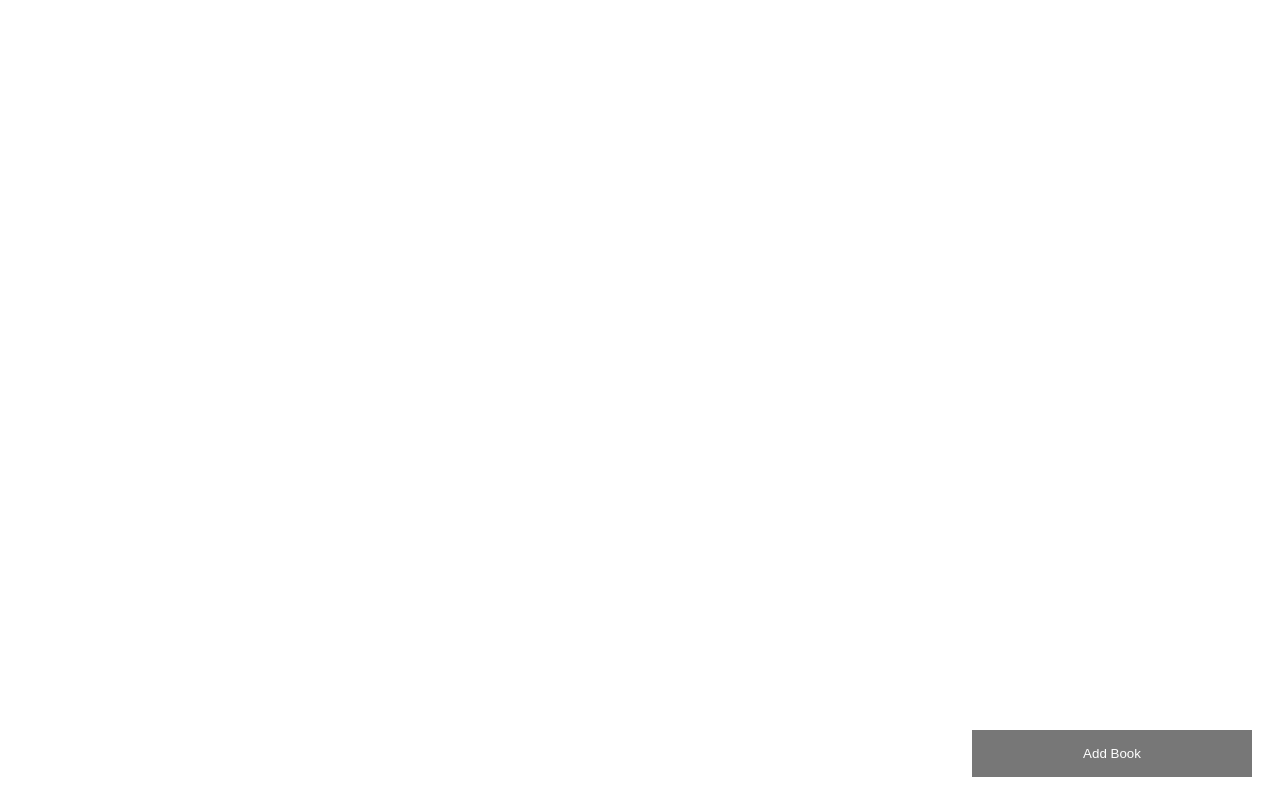
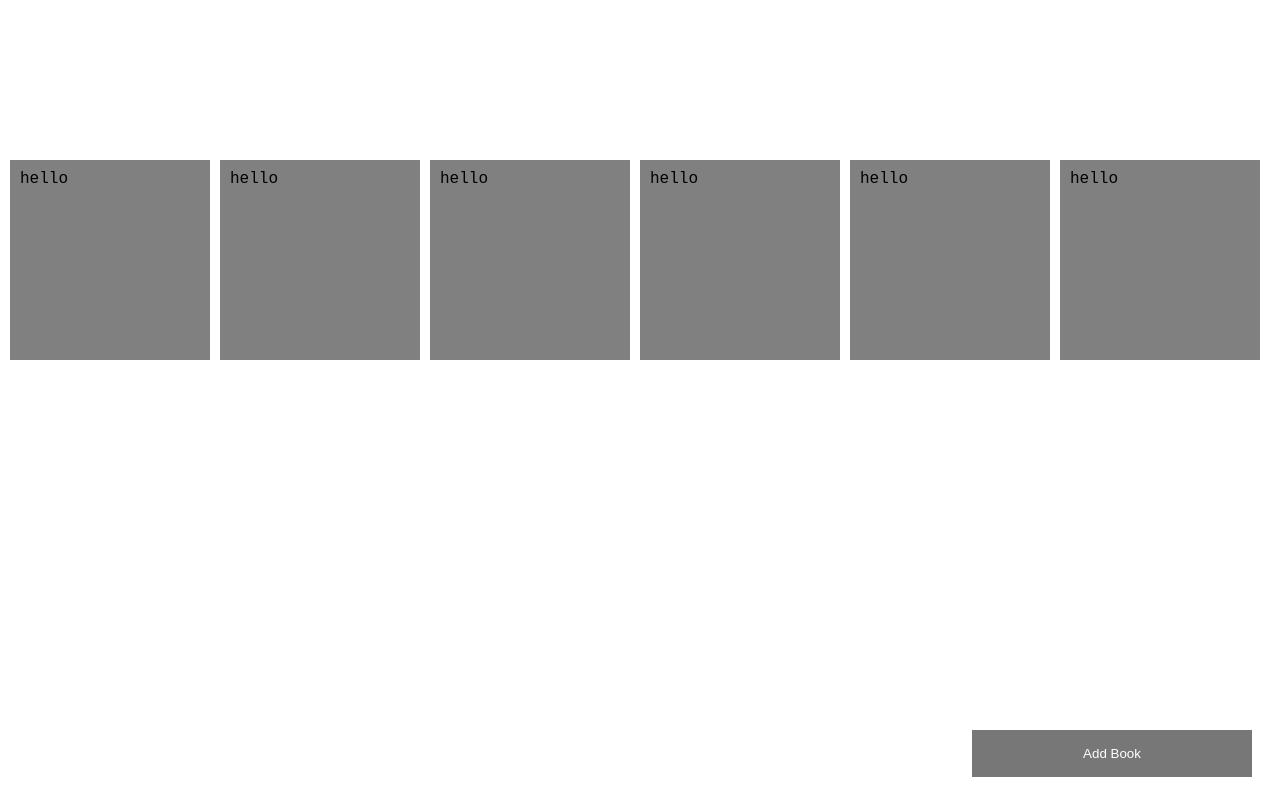
Before and after one commit to ralphorteza/odin-library, a plain HTML site: page index.html in a window 1280 px wide. Drawn offline with Linux system fonts and the light colour scheme.

Commit message:
Initialize cards and attribute flex to .main

```diff
--- a/index.html
+++ b/index.html
@@ -15,6 +15,12 @@
       <!-- <button class="open-button" id="bookAdd">Add Book</button> -->
     </div>
     <div class="main">
+      <div class="card">hello</div>
+      <div class="card">hello</div>
+      <div class="card">hello</div>
+      <div class="card">hello</div>
+      <div class="card">hello</div>
+      <div class="card">hello</div>
     <div class="form-popup" id="myForm">
       <form class="form-container">
         <h1>Add Book</h1>
--- a/script.js
+++ b/script.js
@@ -1,5 +1,6 @@
 
 const wrapper = document.querySelector('.wrapper');
+const main = wrapper.querySelector('.main');
 const form = wrapper.querySelectorAll('.form-container');
 const submitInput = form[0].querySelector('button[type="submit"]');
 const cancelInput = form[0].querySelector('.cancel');
@@ -39,6 +40,9 @@ let fahrenheit451 = new Book("Fahrenheit 451", "Ray Bradbury", 256, false);
 let lordOfTheFlies = new Book("Lord of the Flies", "William Golding", 224, false); */
 let newBook;
 let library = [];
+
+// TODO: modify displayBooks() to show as cards in the web page.
+
 
 // Displays book instances in console.
 function displayBooks(library) {
--- a/styles.css
+++ b/styles.css
@@ -23,13 +23,32 @@ body, html {
   grid-row: 1 / 2;
 }
 
-.main{
+.main {
   grid-column: 1 / -1;
   grid-row: 2 / -1;
 }
 
 
+/* ==================== .main ==================== */
+.main {
+  display: flex;
+  flex-wrap: wrap;
+  justify-content: center;
+  gap: 10px;
 
+}
+
+.card {
+  width: 200px;
+  height: 200px;
+  background-color: gray;
+
+  padding: 10px;
+}
+
+
+
+/* ==================== Form ==================== */
 
 /* Button used to open the contact form - fixed at the bottom of the page */
 .open-button {
```
